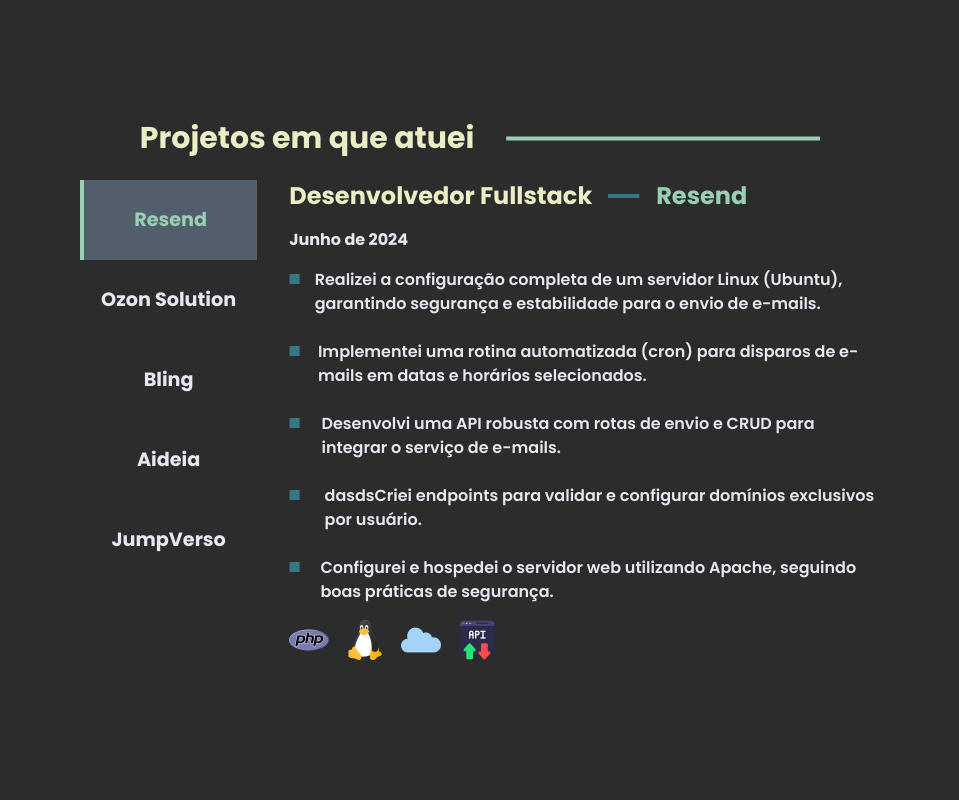
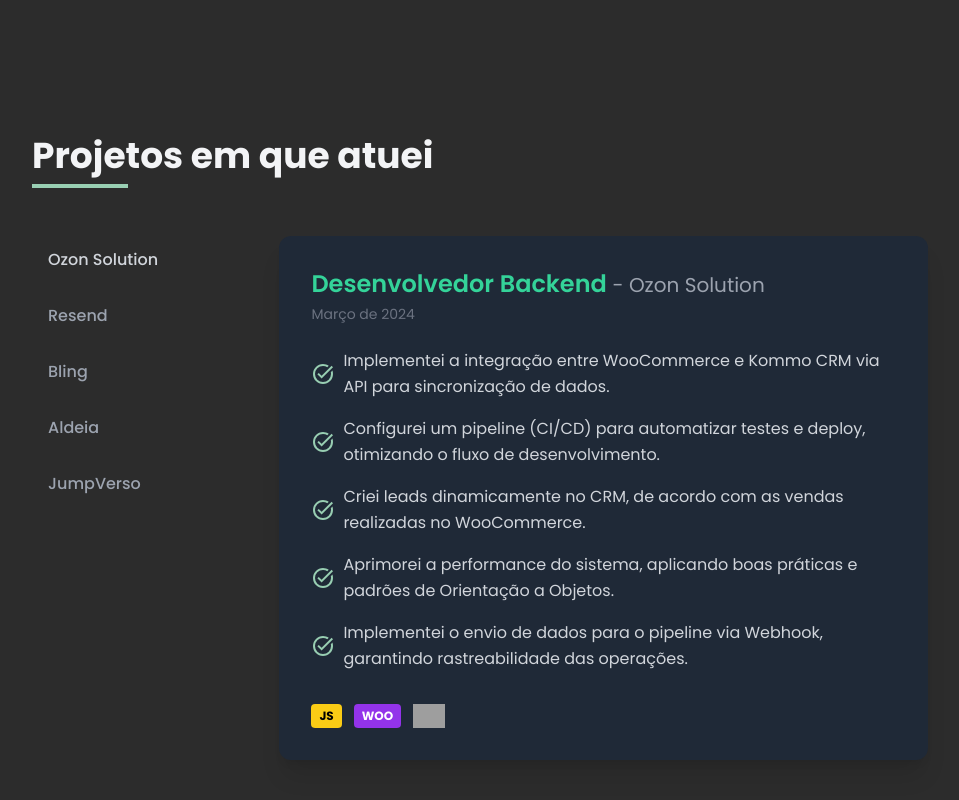
Before and after one commit to fatekkl/Portfolio-Next, a Next.js app: page / in a window 1280 px wide. Shown: the part 1560-2360 px from the top of the page, without its empty margins (160-1119 px from the left). Built offline with nearby package versions, Linux system fonts and the light colour scheme; grey boxes are pictures that could not be loaded.

Commit message:
remove older components, create new + ready for dynamic techs

```diff
--- a/src/app/Components/MobileProject/index.tsx
+++ /dev/null
@@ -1,7 +0,0 @@
-
-
-export default function MobileProject ({projectTitle = ""}) {
-    return (
-       <h1>{projectTitle}</h1>
-    )
-}
--- a/src/app/Components/ProjectDescription/index.tsx
+++ /dev/null
@@ -1,21 +0,0 @@
-import MiniSquare from "../MiniSquare"
-
-
-interface ProjectDescriptionProps {
-    description: string,
-}
-
-export default function ProjectDescription({ description }: ProjectDescriptionProps) {
-    return (
-        <div className="flex gap-2 align-baseline items-baseline">
-            <div className="w-8">
-                <MiniSquare />
-            </div>
-
-            <div className="flex">
-                <p className="font-semibold  text-silver">{description}</p>
-            </div>
-        </div>
-
-    )
-}
--- /dev/null
+++ b/src/app/Components/ProjectInfo/index.tsx
@@ -0,0 +1,25 @@
+import ProjectTask from "../ProjectTask";
+
+
+export default function ProjectInfo() {
+    return (
+        <section className="md:w-3/4 bg-gray-800 p-6 sm:p-8 rounded-xl shadow-xl">
+            <div className="mb-6">
+                <h2 className="text-2xl font-semibold text-emerald-400">Desenvolvedor Backend <span className="text-gray-400 font-normal text-xl">- Ozon Solution</span></h2>
+                <p className="text-sm text-gray-500 mt-1">Março de 2024</p>
+            </div>
+            <ul className="space-y-4 text-gray-300">
+                <ProjectTask description="Implementei a integração entre WooCommerce e Kommo CRM via API para sincronização de dados." />
+                <ProjectTask description="Configurei um pipeline (CI/CD) para automatizar testes e deploy, otimizando o fluxo de desenvolvimento." />
+                <ProjectTask description="Criei leads dinamicamente no CRM, de acordo com as vendas realizadas no WooCommerce." />
+                <ProjectTask description="Aprimorei a performance do sistema, aplicando boas práticas e padrões de Orientação a Objetos." />
+                <ProjectTask description="Implementei o envio de dados para o pipeline via Webhook, garantindo rastreabilidade das operações." />
+            </ul>
+            <div className="mt-8 flex items-center space-x-3">
+                <span className="inline-block bg-yellow-400 text-black text-xs font-bold px-2 py-1 rounded">JS</span>
+                <span className="inline-block bg-purple-600 text-white text-xs font-bold px-2 py-1 rounded">WOO</span>
+                <img alt="PHP icon" className="h-6 w-auto" src="https://lh3.googleusercontent.com/aida-public/AB6AXuCUqVwzH736XnIbMrE51y7o9FNxp7mRCxaKV_U8T5aC9iDEhEPvZlSaXbRDQvQ_r0wbNyfRmm5d3aFWGjl2hmIMBJPLDENx5EgJnHk2_mOWqgj2rsBXKrVO_g1vCZF6iKUooiFH23gQbqqiLedUUbcKoFwiOxS4ah-h05fq5JOUQxnG1RagQEvDTgNdZiJxToJWh6rFV1MuUFwNK72rQY29r-4cXn4GSZnrvZy7frlz9kySulpUeKe8CtT6mYFImxxo2vR6TXABJBI" />
+            </div>
+        </section>
+    )
+}
--- /dev/null
+++ b/src/app/Components/ProjectNavigation/index.tsx
@@ -0,0 +1,12 @@
+
+export default function ProjectNavigation() {
+    return (
+        <nav className="md:w-1/4 space-y-2">
+            <a className="block px-4 py-3 rounded-lg font-medium text-gray-300 hover-link active-link" href="#">Ozon Solution</a>
+            <a className="block px-4 py-3 rounded-lg font-medium text-gray-400 hover-link" href="#">Resend</a>
+            <a className="block px-4 py-3 rounded-lg font-medium text-gray-400 hover-link" href="#">Bling</a>
+            <a className="block px-4 py-3 rounded-lg font-medium text-gray-400 hover-link" href="#">Aldeia</a>
+            <a className="block px-4 py-3 rounded-lg font-medium text-gray-400 hover-link" href="#">JumpVerso</a>
+        </nav>
+    )
+}
--- /dev/null
+++ b/src/app/Components/ProjectTask/index.tsx
@@ -0,0 +1,13 @@
+interface ProjectTaskProps {
+    description: string;
+}
+
+export default function ProjectTask({ description }: ProjectTaskProps) {
+    return (
+        <li className="flex items-center gap-2">
+            <img src="../assets/task_alt.svg" />
+            <span className="leading-relaxed">{description}</span>
+        </li>
+
+    );
+}
--- a/src/app/Components/Projects/index.tsx
+++ b/src/app/Components/Projects/index.tsx
@@ -2,10 +2,9 @@
 
 import { useEffect, useState } from "react";
 import Line2 from "../Separator";
-import ProjectDescription from "../ProjectDescription";
-import UniqueProject from "../UniqueProject";
-import MobileProject from "../MobileProject";
 import Separator from "../Separator";
+import ProjectInfo from "../ProjectInfo";
+import ProjectNavigation from "../ProjectNavigation";
 
 export default function Projects() {
   const [projectsSelection, setProjectsSelection] = useState([true, false, false, false, false]);
@@ -129,90 +128,16 @@
   }, [])
 
   return (
-    <>
-      {/* Conteúdo principal */}
-      <section
-        id="projects"
-        className="bg-jet lg:min-h-[100vh] min-h-[120vh] bg-no-repeat bg-bottom bg-contain flex justify-center relative"
-      >
-        <div className="w-[50rem] h-[55rem] max-lg:p-20 lg:p-0 flex flex-col items-center gap-6 mt-20">
-          <header className="w-full flex items-center justify-center gap-8">
-            <h1 className="text-3xl max-sm:text-2xl font-bold text-gold">Projetos em que atuei</h1>
-            <Separator/>
-          </header>
-
-          <div className={`justify-between gap-8 ${isMobile ? "max-md:hidden" : "flex"}`}>
-            {/* Lista de Projetos */}
-            <aside className="h-full md:w-60 max-sm:w-40 overflow-auto flex flex-col">
-              <UniqueProject
-                onClick={() => selectProject(0)}
-                projectTitle="Resend"
-                selected={projectsSelection[0]}
-              />
-              <UniqueProject
-                onClick={() => selectProject(1)}
-                projectTitle="Ozon Solution"
-                selected={projectsSelection[1]}
-              />
-              <UniqueProject
-                onClick={() => selectProject(2)}
-                projectTitle="Bling"
-                selected={projectsSelection[2]}
-              />
-              <UniqueProject
-                onClick={() => selectProject(3)}
-                projectTitle="Aideia"
-                selected={projectsSelection[3]}
-              />
-              <UniqueProject
-                onClick={() => selectProject(4)}
-                projectTitle="JumpVerso"
-                selected={projectsSelection[4]}
-              />
-            </aside>
-
-            {/* Descrições do Projeto */}
-            <section className="w-full h-full flex flex-col gap-4">
-              <div className="flex flex-wrap items-center max-sm:justify-center max-sm:flex-col gap-4">
-                <h2 className="text-gold max-sm:text-center text-2xl font-bold">{selectDescription().function}</h2>
-                <img src="../assets/Line3.svg" alt="separator" />
-                <span className="text-green_secondary text-2xl font-bold">{selectDescription().title}</span>
-              </div>
-
-              <div className="flex justify-between align-baseline">
-                <strong className="text-silver">{selectDescription().date}</strong>
-              </div>
-
-              <div className="flex flex-col gap-6 h-full">
-                <ProjectDescription description={selectDescription().task_one} />
-                <ProjectDescription description={selectDescription().task_two} />
-                <ProjectDescription description={selectDescription().task_three} />
-                <ProjectDescription description={selectDescription().task_four} />
-                <ProjectDescription description={selectDescription().task_five} />
-              </div>
-
-              {/* Ícones de tecnologias */}
-              <div className="flex gap-4">
-                {selectDescription().techs.slice(1).map((tech, index) => (
-                  <img key={index} src={tech} alt={`Tech ${index + 1}`} />
-                ))}
-              </div>
-            </section>
-          </div>
-
-          <div className={`${isMobile ? "flex flex-col items-center justify-around w-full h-full" : "hidden"} `}>
-                <MobileProject projectTitle="Resend"/>
-                <MobileProject projectTitle="Ozon Solution"/>
-                <MobileProject projectTitle="Bling"/>
-                <MobileProject projectTitle="Aideia"/>
-                <MobileProject projectTitle="JumpVerso"/>
-
-          </div>
-
+    <main className="mx-auto px-6 py-20 md:py-24 bg-jet">
+      <div className="max-w-4xl mx-auto">
+        <h1 className="text-4xl font-bold mb-2 text-gray-100">Projetos em que atuei</h1>
+        <div className="w-24 h-1 bg-green_secondary mb-12" />
+        <div className="flex flex-col md:flex-row gap-8">
+          <ProjectNavigation />
+          <ProjectInfo />
         </div>
-
-      </section>
-    </>
+      </div>
+    </main>
 
   );
 }
--- a/src/app/Components/UniqueProject/index.tsx
+++ /dev/null
@@ -1,22 +0,0 @@
-
-interface UniqueProjectProps {
-    projectTitle: string,
-    selected: boolean | undefined,
-    onClick?: () => void;
-}
-
-
-export default function UniqueProject({projectTitle, selected, onClick}: UniqueProjectProps) {
-
-
-    return (
-        <div
-            onClick={onClick}
-            className={`w-full h-20 flex justify-center items-center hover:cursor-pointer transition-all duration-150 ease-linear ${
-                selected ? "md:border-l-4 max-md:border-t-4 max-md:border-b-4 text-green_secondary border-green_secondary bg-[#535E6C] font-bold" : "text-silver"
-            }`}
-        >
-            <span className="font-bold text-[1.2rem]">{projectTitle}</span>
-        </div>
-    )
-}
```
Also changed, not shown: public/assets/task_alt.svg (added).
